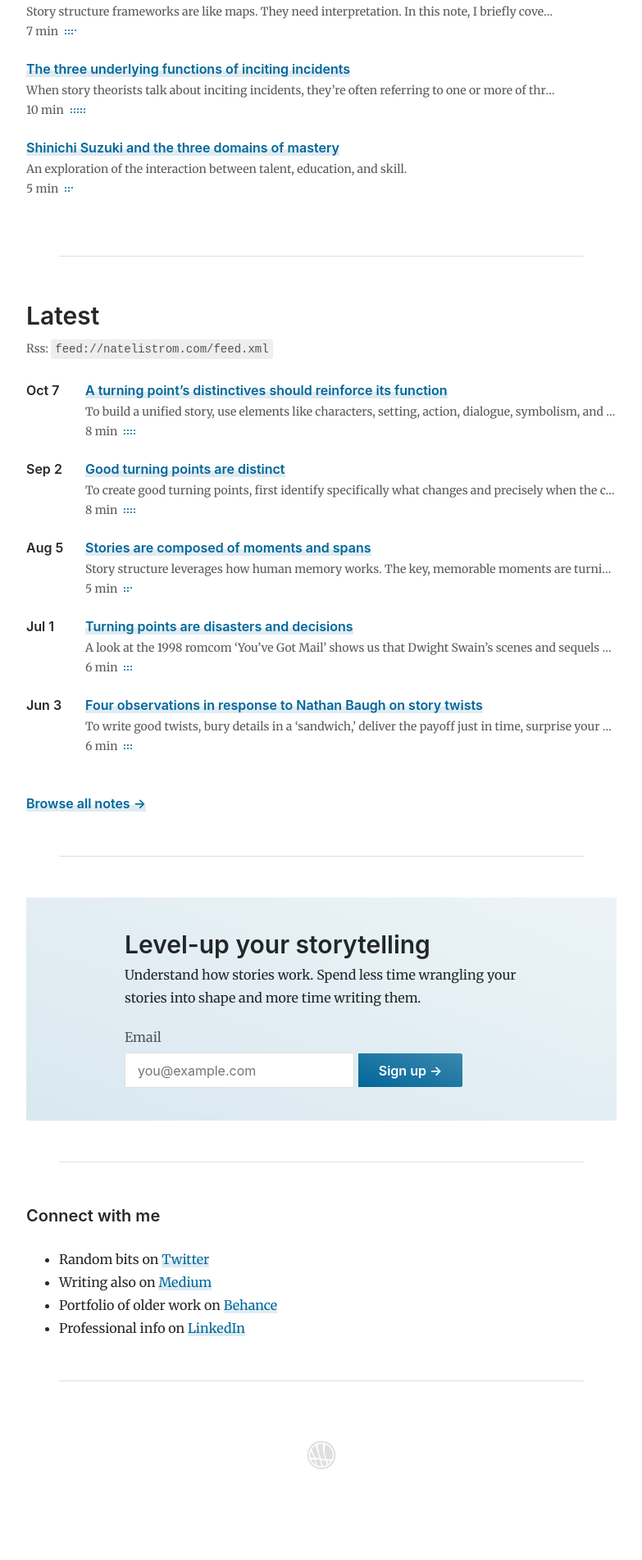
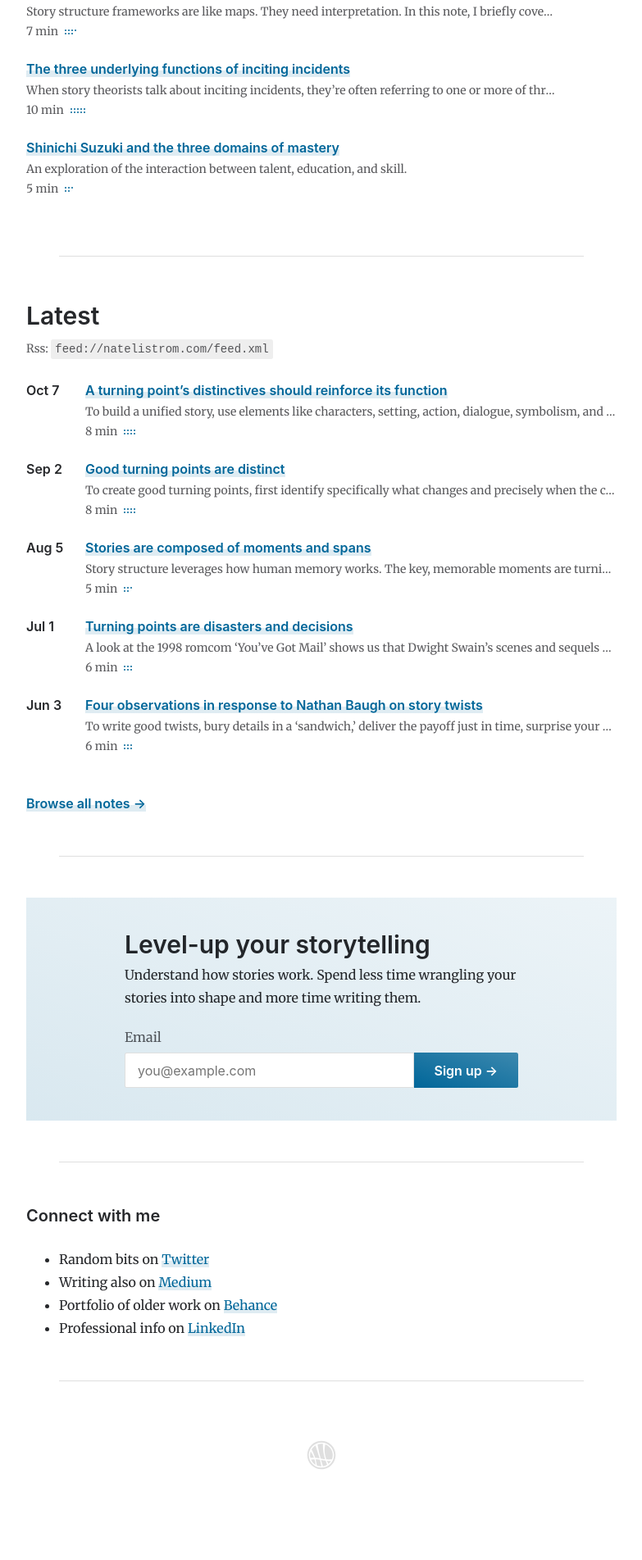
Before and after one commit to natelistrom/natelistrom.github.io, a Jekyll site: the page built from index.md, in a window 1280 px wide. Shown: the part 939-2842 px from the top of the page at 82% size, without its empty margins (248-1031 px from the left). Built offline with Jekyll 4.4.1, drawn with Linux system fonts in a browser that asks for light colours.

Commit message:
Fix regression in subscribe form css

```diff
--- a/css/styles.scss
+++ b/css/styles.scss
@@ -796,7 +796,7 @@ a.category:hover {
     margin-top: 1rem;
     color: $colorTextSecondary;
   }
-  form div {
+  > div {
     display: flex;
     flex-flow: row wrap;
   }
```
